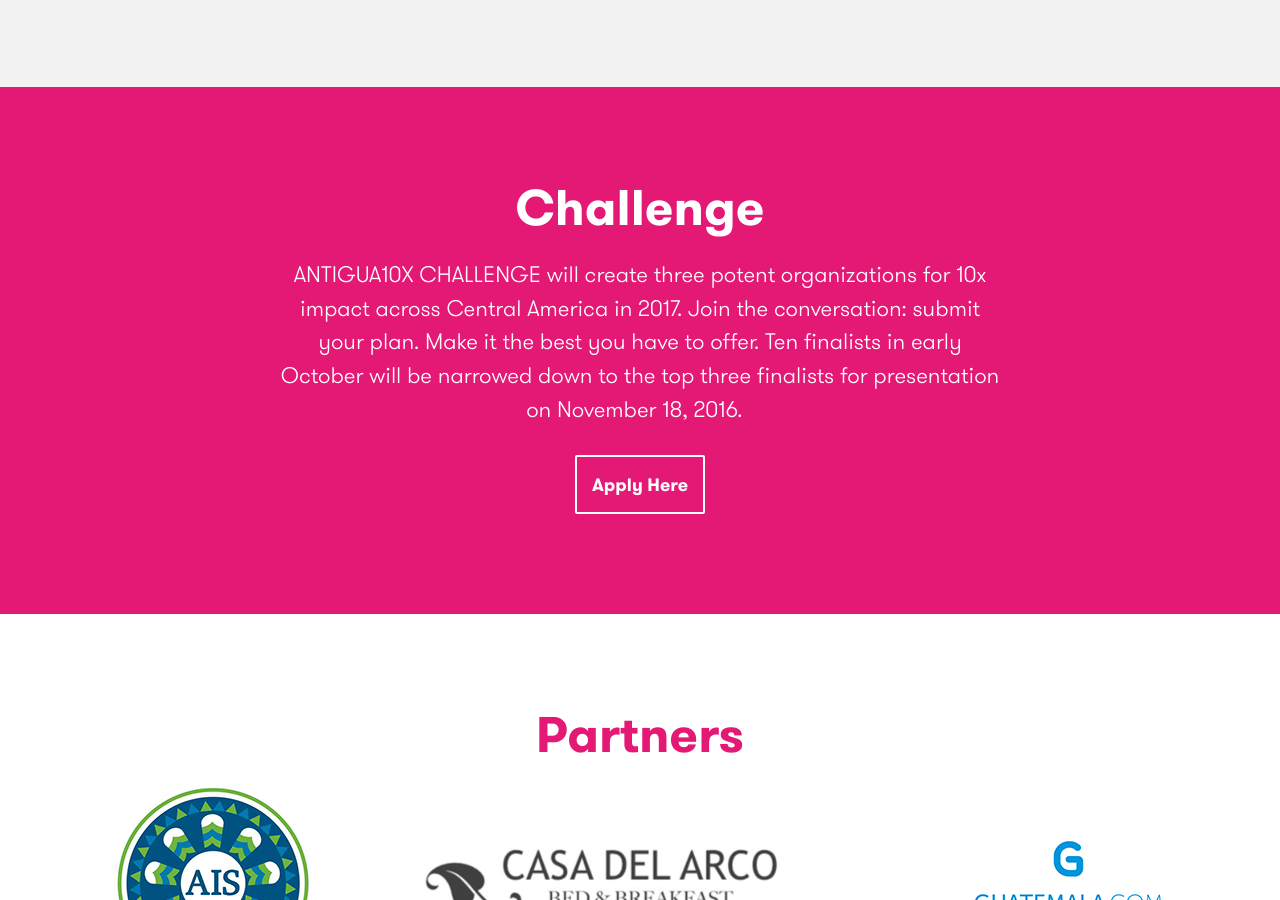
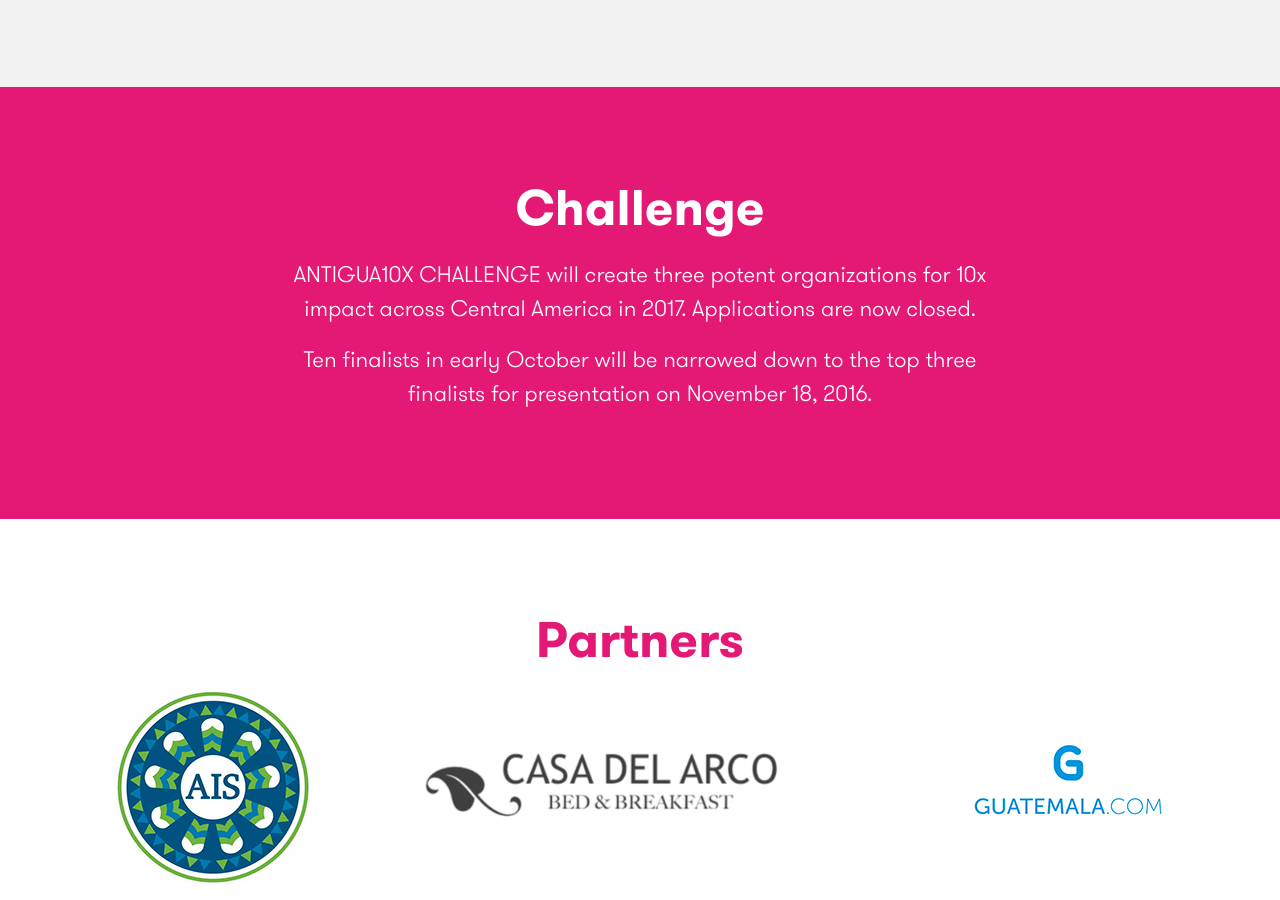
Before and after one commit to isabelgm/antigua10x, a Jekyll site: the page built from index.html, in a window 1280 px wide and 900 px high, scrolled down 3368 px. Built offline with Jekyll 4.4.1, drawn with Linux system fonts in a browser that asks for light colours; nearby versions of some CDN libraries; some web fonts are replaced.

Commit message:
Close challenge on website

```diff
--- a/_includes/navbar.html
+++ b/_includes/navbar.html
@@ -18,7 +18,7 @@
       <ul class="nav navbar-nav navbar-right">
         <li><a data-scroll href="#about">About</a></li>
         <li><a data-scroll href="#speakers">Speakers</a></li>
-        <li><a href="http://challenge.antigua10x.com/a/idea?templateId=0">Challenge</a></li>
+        <li><a data-scroll href="#challenge">Challenge</a></li>
         <li><a href="espanol.html">Español</a></li>
         <li><a href="mailto:info@antigua10x.com">Contact Us</a></li>
         <li><a href="https://www.eventbrite.com/e/antigua-10x-festival-tickets-26404332068"
--- a/_includes/navbar2.html
+++ b/_includes/navbar2.html
@@ -17,9 +17,9 @@
     <div class="collapse navbar-collapse">
       <ul class="nav navbar-nav navbar-right">
         <li><a href="/">Festival</a></li>
-        <li><a href="#about">Fechas y Formato</a></li>
-        <li><a href="#speakers">Panelistas</a></li>
-        <li><a href="#http://challenge.antigua10x.com/">Desafío Antigua10x</a></li>
+        <li><a data-scroll href="#about">Fechas y Formato</a></li>
+        <li><a data-scroll href="#speakers">Panelistas</a></li>
+        <li><a data-scroll href="#challenge">Desafío Antigua10x</a></li>
         <li><a href="/">Antigua</a></li>
         <li><a href="index.html">English</a></li>
         <li><a href="https://www.eventbrite.com/e/antigua-10x-festival-tickets-26404332068" class="button button-transparent">Get Tickets</a></li>
--- a/espanol.html
+++ b/espanol.html
@@ -139,8 +139,8 @@ layout: default
         El ganador recibirá un premio de $5,000.
      </p>
      <p>
-       <strong><a href="https://challenge.antigua10x.com" class="button button-transparent">Aplica aquí</a></strong>
-    </p>
+       Las aplicaciones ya cerraron.
+     </p>
     </div>
   </div>
 </section>
--- a/index.html
+++ b/index.html
@@ -131,13 +131,12 @@ layout: default
     <div class="col-md-8 col-md-offset-2">
       <p>
         ANTIGUA10X CHALLENGE will create three potent organizations for 10x impact
-        across Central America in 2017. Join the conversation: submit your plan.
-        Make it the best you have to offer. Ten finalists in early October will be narrowed down
+        across Central America in 2017. Applications are now closed.
+      </p>
+      <p>
+        Ten finalists in early October will be narrowed down
         to the top three finalists for presentation on November 18, 2016.
       </p>
-     <a href="http://challenge.antigua10x.com" class="button button-transparent" target="_blank">
-       Apply Here
-     </a>
    </div>
   </div>
 </section>
```
